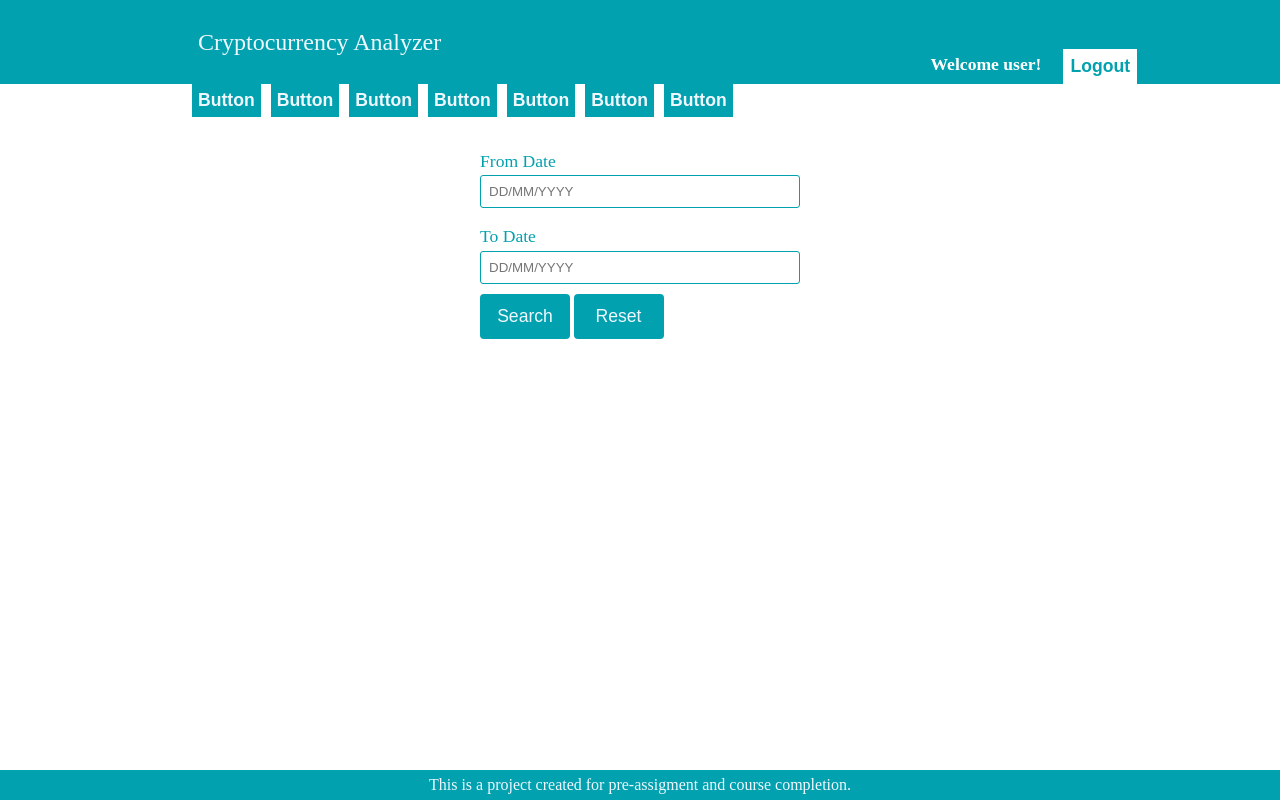
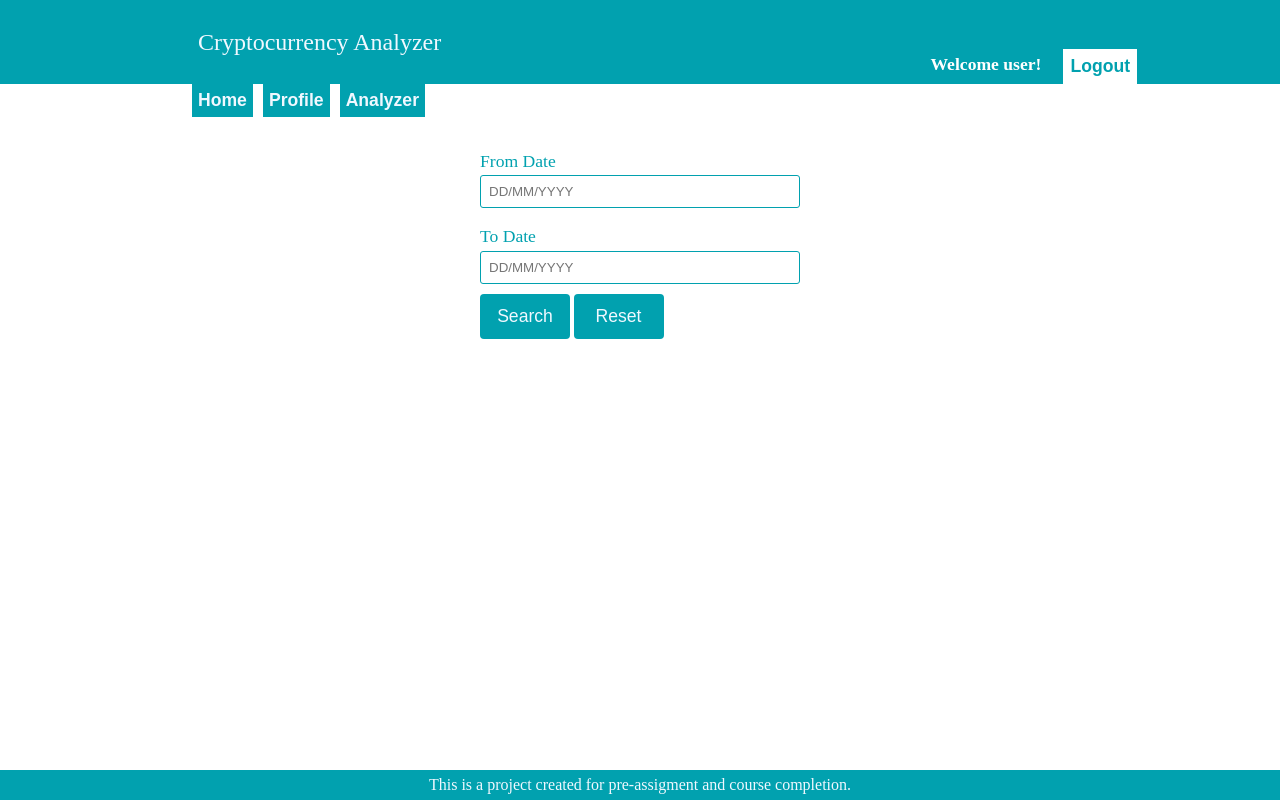
Before and after one commit to KoskinenTimo/Crypto-Analyzer-For-Scrooge, a React (Create React App) app: page / in a window 1280 px wide. Built offline with nearby package versions, Linux system fonts and the light colour scheme.

Commit message:
new tests failed the data manipulation with getOneDataPointPerDate, new version added

```diff
--- a/src/components/DataView/index.js
+++ b/src/components/DataView/index.js
@@ -90,17 +90,16 @@ const DataView = ({
    * @param {number} toDate Unix timestamp ms
    * @returns {number[]} dateArray
    */
-  const createDateArray = (fromDate,toDate) => {
+   const createDateArray = (fromDate,toDate) => {
     const firstDay = fromDate*1000
     const lastDay = toDate*1000
     let currentDay = firstDay
     const dateArray = []
-    while (currentDay < lastDay) {
+    while (currentDay <= lastDay) {
       dateArray.push(currentDay)
       const newDay = addOneDayToDate(currentDay)
       currentDay = newDay
     }
-    dateArray.pop()
     return dateArray
   }
 
@@ -113,16 +112,19 @@ const DataView = ({
    * @param {[number[]]} arrayOfDataPointsPerTimestamp
    * @returns {[number[]]} [...,[date,data],...]
    */
-  const getOneDataPointPerDate = (arrayOfDates,arrayOfDataPointsPerTimestamp) => {
+   const getOneDataPointPerDate = (arrayOfDates,arrayOfDataPointsPerTimestamp) => {
     let index = 0
     const datesWithData = arrayOfDates.map(dateInMS => {
-      let closestDataPoint = ''
-      // 2 options, for loop is 40 times more performant in tests but less readable
+      // for loop is 40 times more performant in tests than reduce but less readable
       // get the matching date from the other array and start the loop where
       // previous for loop left of(both arrayz in chronological order), break the
       // for loop when the gap is getting wider, in other works the date is
       // getting further from the already found 'best match'
-      for (index; index < arrayOfDataPointsPerTimestamp.length; index++) {
+      let closestDataPoint = ''
+      if (index >= arrayOfDataPointsPerTimestamp.length) {
+        index = arrayOfDataPointsPerTimestamp.length - 1
+      }
+      for (index; index < arrayOfDataPointsPerTimestamp.length;index++) {
         if (!closestDataPoint) {
           closestDataPoint = arrayOfDataPointsPerTimestamp[index]
           continue
@@ -133,16 +135,12 @@ const DataView = ({
           index--
           break;
         }
+        if (storedDifference === currentDifference) {
+          closestDataPoint = arrayOfDataPointsPerTimestamp[index]
+          continue
+        }
         closestDataPoint = arrayOfDataPointsPerTimestamp[index]
       }
-      // const closestDataPoint = arrayOfDataPointsPerTimestamp.reduce((bestValue, currentValue) => {
-      //   const storedDifference = Math.abs(bestValue[0] - dateInMS)
-      //   const currentDifference = Math.abs(currentValue[0] - dateInMS)
-      //   if (storedDifference < currentDifference) {
-      //     return bestValue
-      //   }
-      //   return currentValue
-      // })
       return [ dateInMS, closestDataPoint[1] ]
     })
     return datesWithData
--- a/src/components/NavBar/NavButton.js
+++ b/src/components/NavBar/NavButton.js
@@ -1,8 +1,12 @@
 import React from "react";
 
 
-const NavButton = () => {
-  return (<button className="header-navbar-button">Button</button>)
+const NavButton = ({ text }) => {
+  return (
+    <button className="header-navbar-button">
+      {text}
+    </button>
+    )
 }
 
 export default NavButton
--- a/src/components/NavBar/index.js
+++ b/src/components/NavBar/index.js
@@ -5,13 +5,9 @@ import NavButton from "./NavButton";
 const NavBar = () => {
   return (
     <div className="header-navbar flex-row">
-      <NavButton />
-      <NavButton />
-      <NavButton />
-      <NavButton />
-      <NavButton />
-      <NavButton />
-      <NavButton />
+      <NavButton text={"Home"}/>
+      <NavButton text={"Profile"}/>
+      <NavButton text={"Analyzer"}/>
     </div>
   )
 
```
